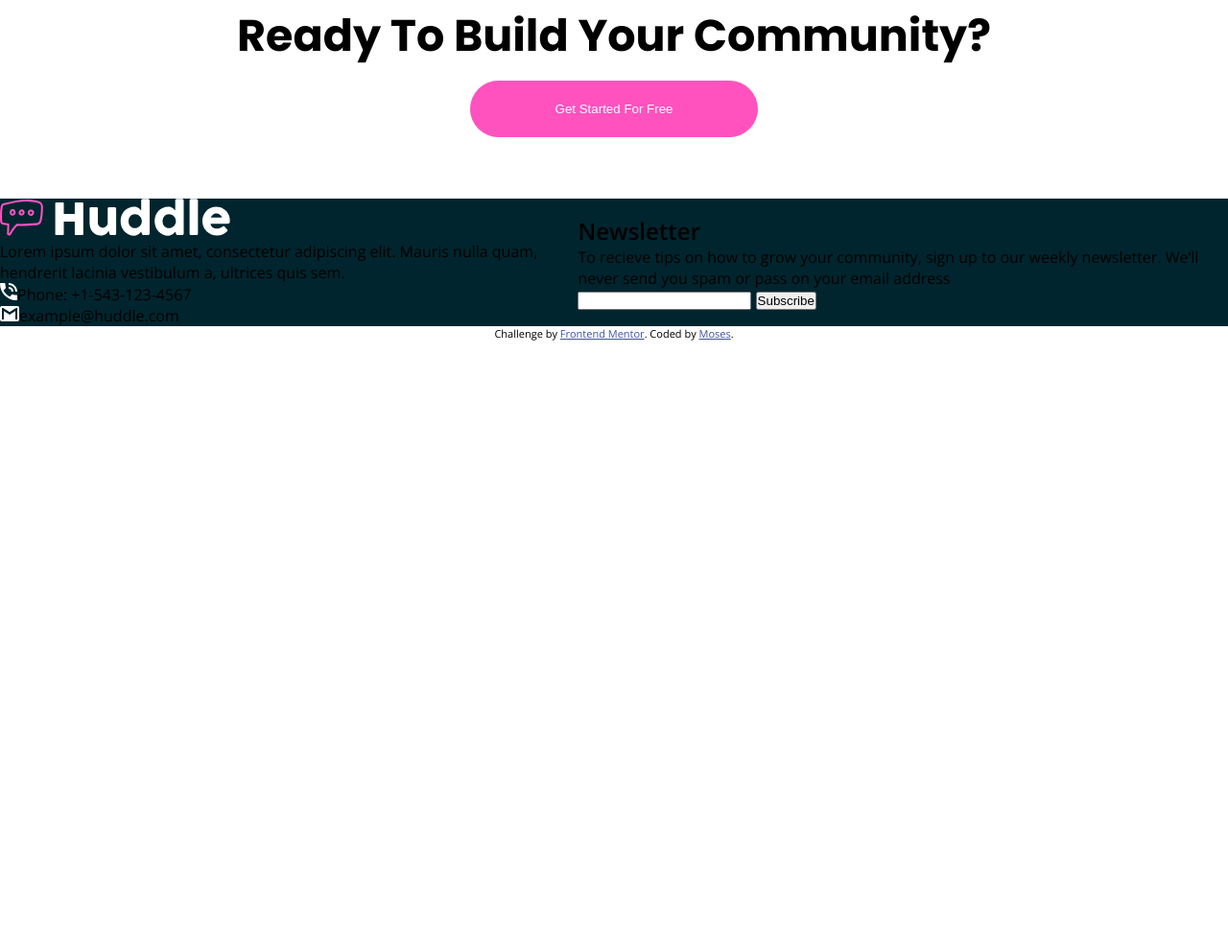
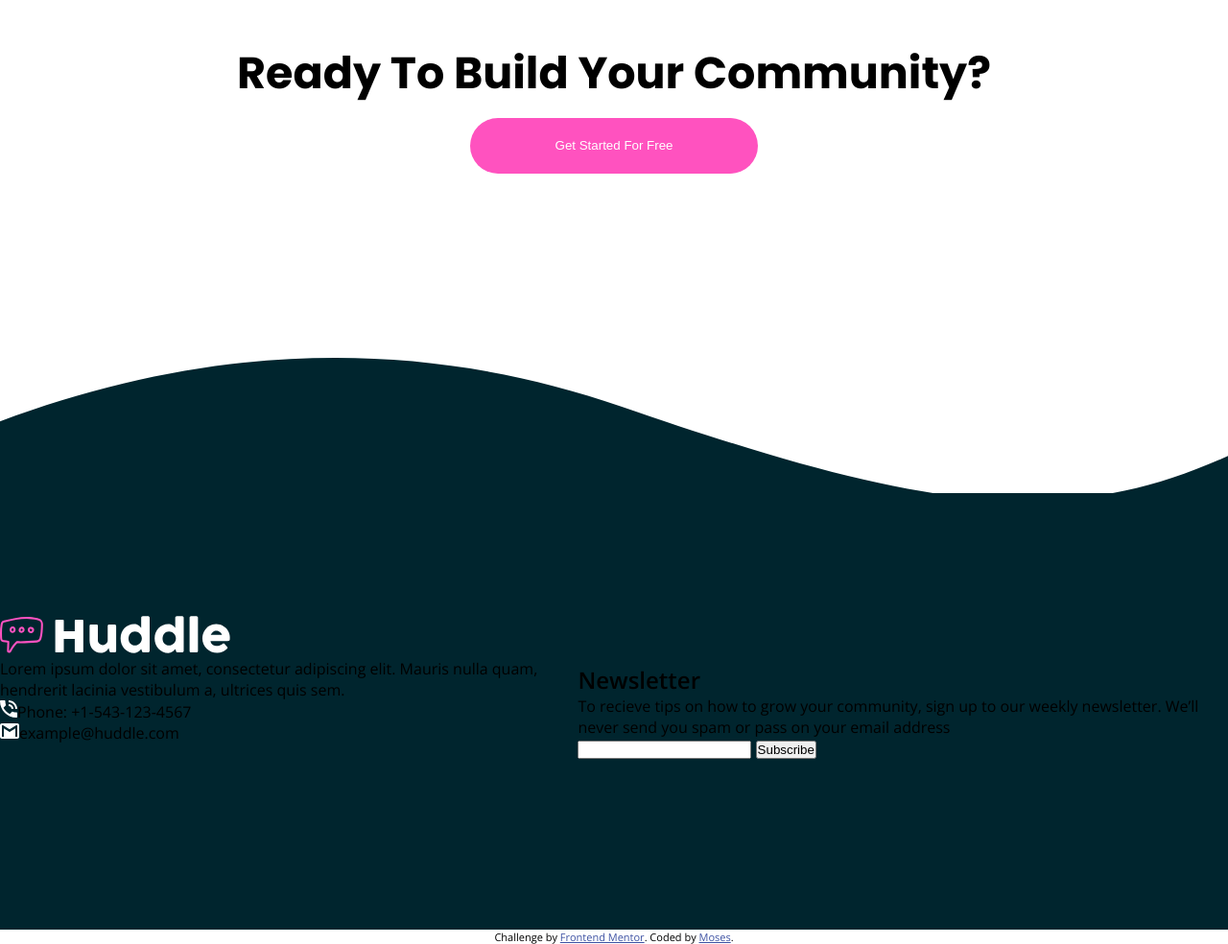
Before and after one commit to Mosesobike/hundle-landing-page, a plain HTML site: page index.html in a window 1280 px wide. Shown: the part 3693-4677 px from the top of the page at 96% size. Before the commit the page ends 4048 px from the top, so only its background shows below. Drawn offline with nearby package versions, Linux system fonts and the light colour scheme.

Commit message:
fix newletter background

```diff
--- a/index.html
+++ b/index.html
@@ -95,6 +95,14 @@
 
      <p><span><img src="/images/icon-phone.svg" class="icon" alt="phone-icon"></span>Phone: +1-543-123-4567</p>
      <p><span><img src="/images/icon-email.svg" class="icon" alt="phone-icon"></span>example@huddle.com</p>
+
+     <div class="socials">
+       <ul>
+         <li class="social-icon"></li>
+         <li class="social-icon"></li>
+         <li class="social-icon"></li>
+       </ul>
+     </div>
    </div>
 
   <div class="newletter-right">
@@ -104,7 +112,6 @@
     <input type="text" >
     <button class="subscribe-class">Subscribe</button>
   </div>
-
   </div>
   </div>
 </section>
--- a/style.css
+++ b/style.css
@@ -130,15 +130,21 @@ nav{
 }
 .community-section{
     text-align: center;
-    padding: 5% 0;
+    padding: 8% 0;
+    margin-bottom:7%;
 }
 .newsletter-section{
-
+   background-image: url("/images/bg-footer-top-desktop.svg");
+   background-repeat: no-repeat;
+   background-position: top;
+   padding-top: 10%;
 }
 .newsletter-container{
     display: flex;
     justify-content: space-around;
     background: hsl(192, 100%, 9%);
+    margin-top:1%;
+    padding: 10% 0;
 }
 .attribution {
     font-size: 11px;
```
